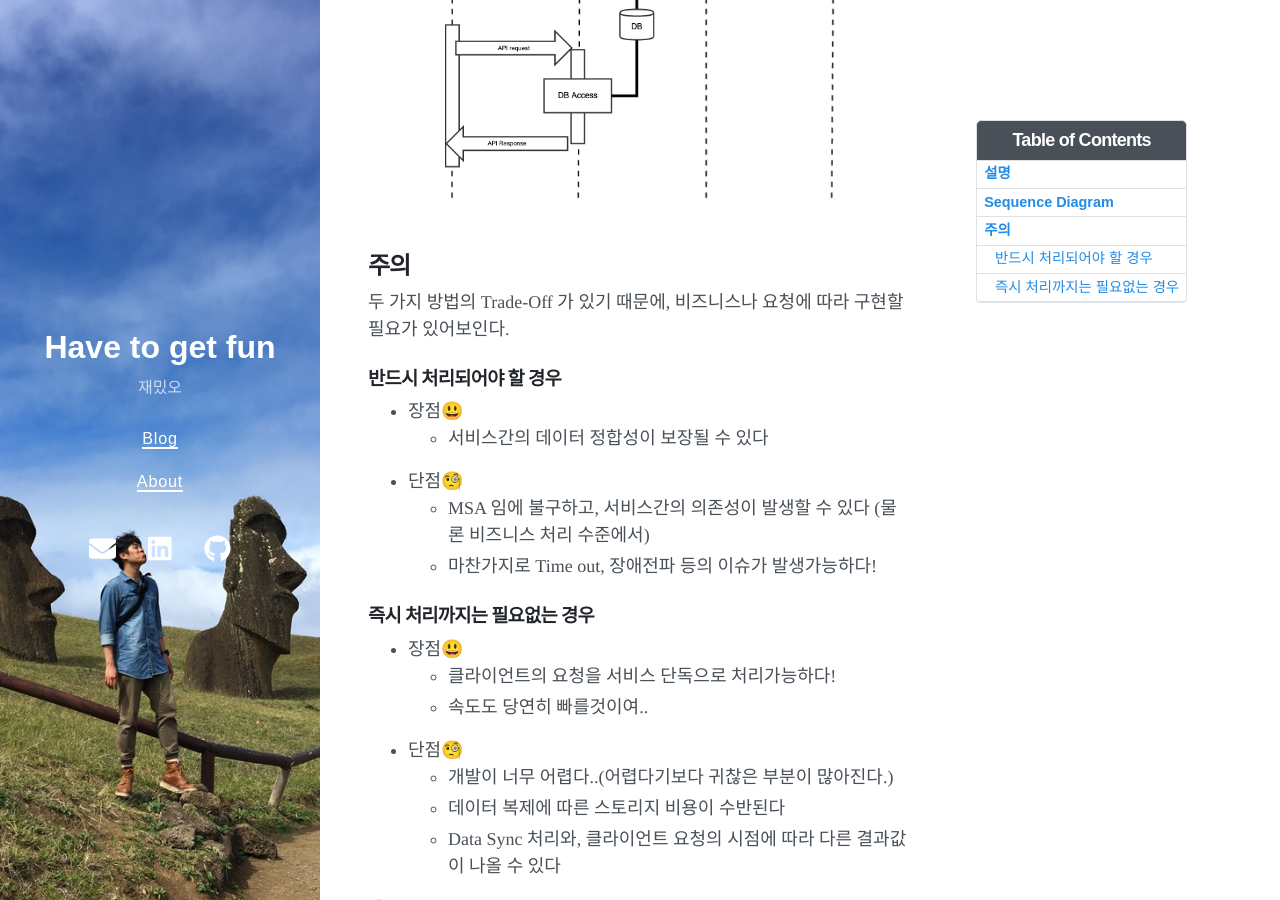
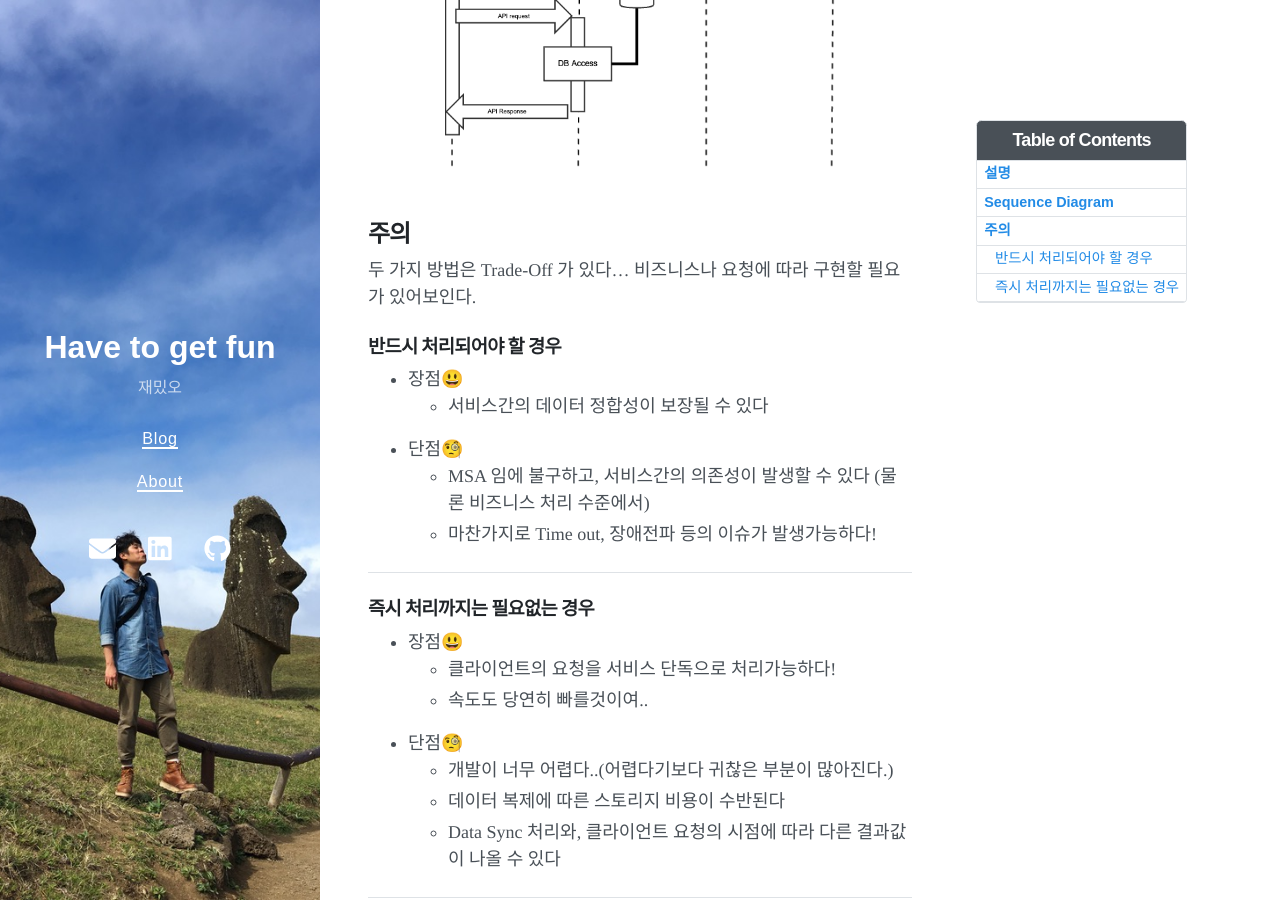
Before and after one commit to LeeJyeon/LeeJyeon.github.io, a Jekyll site: the page built from _posts/MSA/2022-08-26-Transaction-Other-Service.md, in a window 1280 px wide and 900 px high, scrolled down 1316 px. Built offline with Jekyll 4.4.1, drawn with Linux system fonts in a browser that asks for light colours; nearby versions of some CDN libraries.

Commit message:
Transaction-Other-Service

```diff
--- a/_posts/MSA/2022-08-26-Transaction-Other-Service.md
+++ b/_posts/MSA/2022-08-26-Transaction-Other-Service.md
@@ -25,16 +25,16 @@ MSA 환경에서는 각 서비스에 Connection 되어 있는 DB 도 다르다.
 클라이언트 요청을 처리하기 위해서, 다른 서비스의 데이터 조회나 처리 또한 필요할 수 있다.
 
 - **반드시 처리되어야 할 경우**
+  1. 일반적인 API 호출을 통해 조회, 처리 요청한다.
+  2. API G/W 등의 layer 를 통할 수 있으므로 성능 저하 등의 문제가 발생 가능하다.
+  3. 특정 컨테이너 등을 **Service Mesh** 라는 G/W 성격의 플랫폼을 통해 보완가능해보인다. [Istio(Service Mesh)](https://www.redhat.com/ko/topics/microservices/what-is-istio)
 
-1. 일반적인 API 호출을 통해 조회, 처리 요청한다.
-2. API G/W 등의 layer 를 통할 수 있으므로 성능 저하 등의 문제가 발생 가능하다.
-3. 특정 컨테이너 등을 **Service Mesh** 라는 G/W 성격의 플랫폼을 통해 보완가능해보인다. [Istio(Service Mesh)](https://www.redhat.com/ko/topics/microservices/what-is-istio)
 
 - **즉시 처리까지는 필요없는 경우**
+  1. 주로 다른 서비스의 데이터를 참조할 때 사용
+  2. 데이터 변경시점의 Event 정보를 사전에 적재
+  3. 클라이언트의 요청에 **_2._**의 데이터를 참조해 해결
 
-1. 주로 다른 서비스의 데이터를 참조할 때 사용
-2. 데이터 변경시점의 Event 정보를 사전에 적재
-3. 클라이언트의 요청에 **_2._**의 데이터를 참조해 해결
 
 
 ## Sequence Diagram
@@ -43,7 +43,7 @@ MSA 환경에서는 각 서비스에 Connection 되어 있는 DB 도 다르다.
 
 ## 주의
 
-두 가지 방법의 Trade-Off 가 있기 때문에, 비즈니스나 요청에 따라 구현할 필요가 있어보인다.
+두 가지 방법은 Trade-Off 가 있다... 비즈니스나 요청에 따라 구현할 필요가 있어보인다.
 
 ### 반드시 처리되어야 할 경우
 
@@ -52,6 +52,8 @@ MSA 환경에서는 각 서비스에 Connection 되어 있는 DB 도 다르다.
 * 단점🧐
   * MSA 임에 불구하고, 서비스간의 의존성이 발생할 수 있다 (물론 비즈니스 처리 수준에서)
   * 마찬가지로 Time out, 장애전파 등의 이슈가 발생가능하다!
+
+---
 
 ### 즉시 처리까지는 필요없는 경우
 
@@ -64,6 +66,8 @@ MSA 환경에서는 각 서비스에 Connection 되어 있는 DB 도 다르다.
   * 데이터 복제에 따른 스토리지 비용이 수반된다
   * Data Sync 처리와, 클라이언트 요청의 시점에 따라 다른 결과값이 나올 수 있다
 
+---
+
 🤨 단순히 생각해보면
 
 데이터 변경이 자주 없는 경우  → **"즉시 처리까지는 필요없는 경우"**
```
